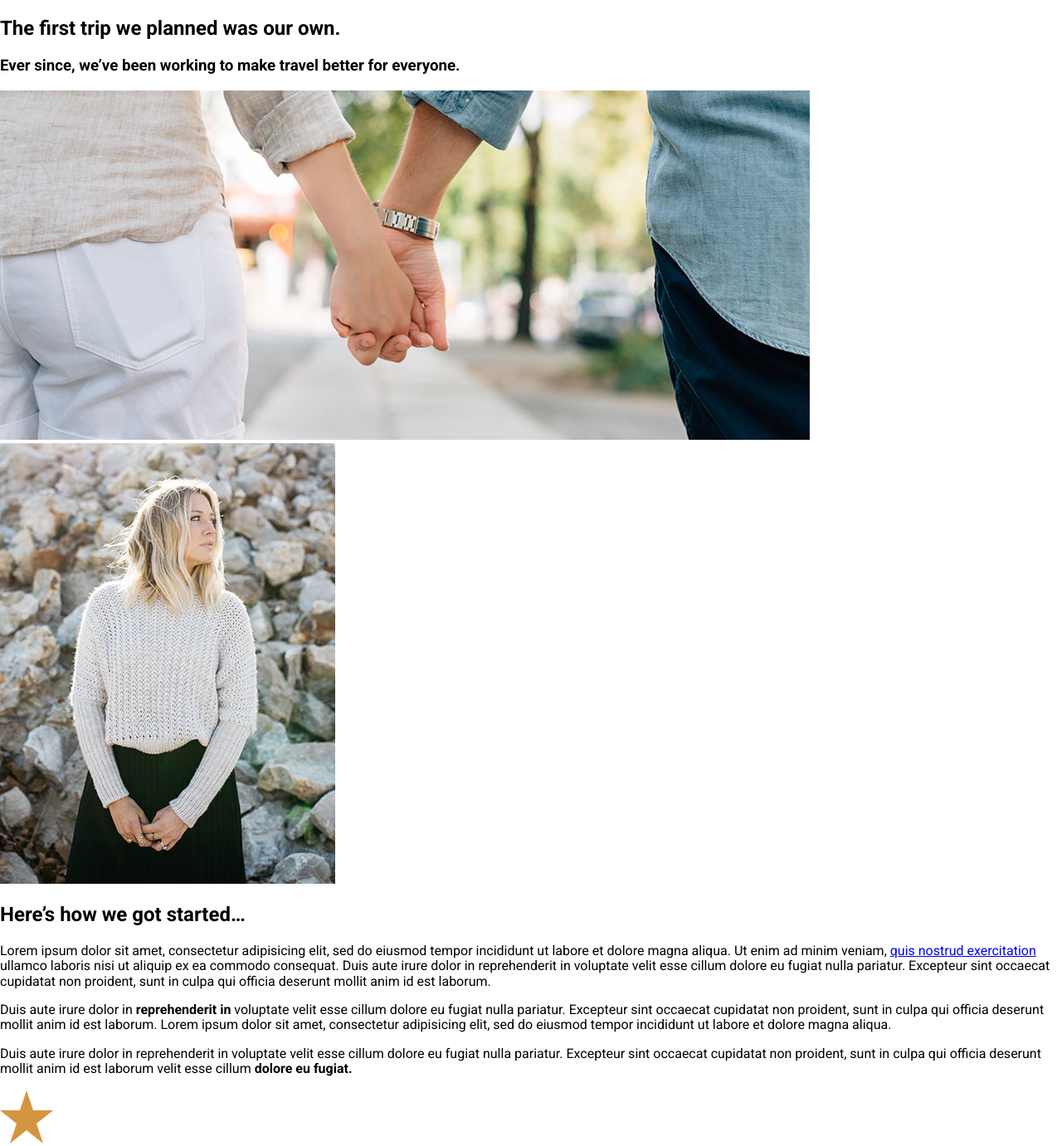
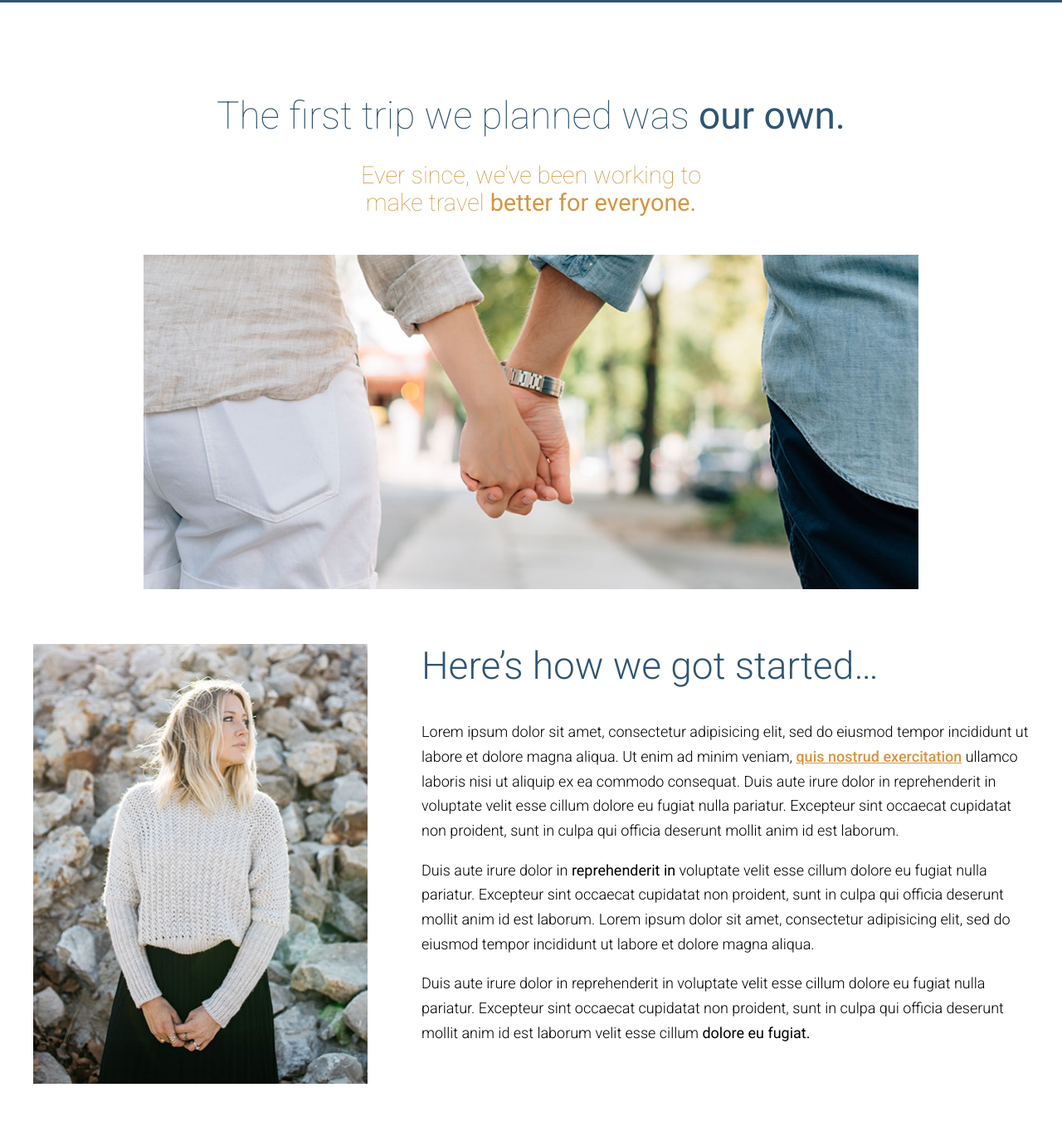
Before and after one commit to ajvergara/travel-site, a website: page app/index.html in a window 1280 px wide. Shown: the part 773-2154 px from the top of the page at 83% size. Drawn offline with Linux system fonts and the light colour scheme.

Commit message:
Completed Our Beginning Section

```diff
--- a/app/assets/styles/base/_global.css
+++ b/app/assets/styles/base/_global.css
@@ -1,3 +1,7 @@
+* {
+  box-sizing: border-box;
+}
+
 body{
   font-family: "Roboto", sans-serif;
 }
@@ -5,3 +9,7 @@ body{
 img{
   max-width: 100%;
 }
+
+a {
+  color: $mainOrange;
+}
--- a/app/assets/styles/base/_mixin.css
+++ b/app/assets/styles/base/_mixin.css
@@ -1,3 +1,11 @@
+@define-mixin clearfix{
+  &::after{
+    content: "";
+    display: table;
+    clear: both;
+  }
+}
+
 @define-mixin atSmall{
   @media only screen and (min-width: 530px){
     @mixin-content;
--- /dev/null
+++ b/app/assets/styles/modules/_container.css
@@ -0,0 +1,16 @@
+.container{
+  overflow: hidden;
+  max-width: 1236px;
+  margin-left: auto;
+  margin-right: auto;
+  padding-left: 18px;
+  padding-right: 18px;
+
+  &--medium{
+    max-width: 970px;
+  }
+
+  &--mb-small{
+    margin-bottom: 3.875em;
+  }
+}
--- /dev/null
+++ b/app/assets/styles/modules/_generic-container.css
@@ -0,0 +1,11 @@
+.generic-container{
+  p {
+    font-size: 1.125em;
+    font-weight: 300;
+    line-height: 1.65;
+  }
+
+  p a{
+    font-weight: 500;
+  }
+}
--- /dev/null
+++ b/app/assets/styles/modules/_heading.css
@@ -0,0 +1,39 @@
+.heading{
+  font-size: 2.875rem;
+  color: $mainBlue;
+  font-weight: 300;
+
+  &--no-margin-top{
+    margin-top: 0;
+  }
+
+  &--b-margin-small{
+    margin-bottom: .5em;
+  }
+
+  &--b-margin-large{
+    margin-bottom: 1.6em;
+  }
+
+  &--narrow{
+    max-width: 467px;
+    margin-left: auto;
+    margin-right: auto;
+  }
+
+  &--small{
+    font-size: 1.8rem;
+  }
+
+  &--orange{
+    color: $mainOrange;
+  }
+
+  &--light{
+    font-weight: 100;
+  }
+
+  &--center{
+    text-align: center;
+  }
+}
--- a/app/assets/styles/modules/_large-hero.css
+++ b/app/assets/styles/modules/_large-hero.css
@@ -1,5 +1,10 @@
 .large-hero{
   position: relative;
+  border-bottom: solid 6px $mainBlue;
+
+  &__image{
+    display: block;
+  }
 
   &__text-content{
     position: absolute;
--- /dev/null
+++ b/app/assets/styles/modules/_page-section.css
@@ -0,0 +1,8 @@
+.page-section{
+  padding: 4.5rem 0;
+
+  &--blue{
+    background-color: $mainBlue;
+    color: #fff;
+  }
+}
--- /dev/null
+++ b/app/assets/styles/modules/_row.css
@@ -0,0 +1,32 @@
+.row{
+
+  &--gutters{
+    margin-right: -65px;
+  }
+
+  &--gutters > div{
+    padding-right: 65px;
+  }
+
+  @mixin clearfix;
+
+  @mixin atMedium{
+    &__medium-4{
+      float: left;
+      width: 33.33%;
+    }
+
+    &__medium-4-larger{
+      width: 37%;
+    }
+
+    &__medium-8{
+      float: left;
+      width: 66.66%
+    }
+
+    &__medium-8-smaller{
+      width: 63%;
+    }
+  }
+}
--- a/app/assets/styles/styles.css
+++ b/app/assets/styles/styles.css
@@ -4,3 +4,8 @@
 @import "base/_global";
 @import "modules/_large-hero";
 @import "modules/_btn";
+@import "modules/_page-section";
+@import "modules/_container";
+@import "modules/_heading";
+@import "modules/_row";
+@import "modules/_generic-container";
--- a/app/index.html
+++ b/app/index.html
@@ -24,10 +24,10 @@
 
   <div class="large-hero">
     <picture>
-      <source srcset="assets/images/hero--large-i.jpg 1920w, assets/images/hero--large-hi-dpi-i.jpg 3840w" media="(min-width: 1380px)">
-      <source srcset="assets/images/hero--medium-i.jpg 1380w, assets/images/hero--medium-hi-dpi-i.jpg 2760w" media="(min-width: 900px)">
-      <source srcset="assets/images/hero--small-i.jpg 990w, assets/images/hero--small-hi-dpi-i.jpg 1980w" media="(min-width: 640px)">
-      <img srcset="assets/images/hero--smaller-i.jpg 640w, assets/images/hero--smaller-hi-dpi-i.jpg 1280w">
+      <source srcset="assets/images/hero--large.jpg 1920w, assets/images/hero--large-hi-dpi.jpg 3840w" media="(min-width: 1380px)">
+      <source srcset="assets/images/hero--medium.jpg 1380w, assets/images/hero--medium-hi-dpi.jpg 2760w" media="(min-width: 900px)">
+      <source srcset="assets/images/hero--small.jpg 990w, assets/images/hero--small-hi-dpi.jpg 1980w" media="(min-width: 640px)">
+      <img class="large-hero__image" srcset="assets/images/hero--smaller.jpg 640w, assets/images/hero--smaller-hi-dpi.jpg 1280w">
     </picture>
     <div class="large-hero__text-content">
       <h1 class="large-hero__title">Your clarity.</h1>
@@ -37,18 +37,32 @@
     </div>
   </div>
 
-  <div id="our-beginning">
-    <h2>The first trip we planned was our own.</h2>
-    <h3>Ever since, we&rsquo;ve been working to make travel better for everyone.</h3>
-    <img src="assets/images/first-trip.jpg" alt="Couple walking down a street.">
-    <img src="assets/images/our-start.jpg" alt="Our founder, Jane Doe">
-    <h2>Here&rsquo;s how we got started&hellip;</h2>
-    <p>Lorem ipsum dolor sit amet, consectetur adipisicing elit, sed do eiusmod tempor incididunt ut labore et dolore magna aliqua. Ut enim ad minim veniam, <a href="#">quis nostrud exercitation</a> ullamco laboris nisi ut aliquip ex ea commodo consequat. Duis aute irure dolor in reprehenderit in voluptate velit esse cillum dolore eu fugiat nulla pariatur. Excepteur sint occaecat cupidatat non proident, sunt in culpa qui officia deserunt mollit anim id est laborum.</p>
-    <p>Duis aute irure dolor in <strong>reprehenderit in</strong> voluptate velit esse cillum dolore eu fugiat nulla pariatur. Excepteur sint occaecat cupidatat non proident, sunt in culpa qui officia deserunt mollit anim id est laborum. Lorem ipsum dolor sit amet, consectetur adipisicing elit, sed do eiusmod tempor incididunt ut labore et dolore magna aliqua.</p>
-    <p>Duis aute irure dolor in reprehenderit in voluptate velit esse cillum dolore eu fugiat nulla pariatur. Excepteur sint occaecat cupidatat non proident, sunt in culpa qui officia deserunt mollit anim id est laborum velit esse cillum <strong>dolore eu fugiat.</strong></p>
+  <div id="our-beginning" class="page-section">
+    <div class="container">
+      <h2 class="heading heading--b-margin-small heading--light heading--center">The first trip we planned was <strong>our own.</strong></h2>
+      <h3 class="heading heading--b-margin-large heading--narrow heading--small heading--orange heading--light heading--center">Ever since, we&rsquo;ve been working to make travel <strong>better for everyone.</strong></h3>
+
+      <div class="container container--medium container--mb-small">
+        <img src="assets/images/first-trip.jpg" alt="Couple walking down a street.">
+      </div>
+
+      <div class="row row--gutters">
+        <div class="row__medium-4 row__medium-4-larger">
+          <img src="assets/images/our-start.jpg" alt="Our founder, Jane Doe">
+        </div>
+
+        <div class="row__medium-8 row__medium-8-smaller generic-container">
+          <h2 class="heading heading--no-margin-top">Here&rsquo;s how we got started&hellip;</h2>
+          <p>Lorem ipsum dolor sit amet, consectetur adipisicing elit, sed do eiusmod tempor incididunt ut labore et dolore magna aliqua. Ut enim ad minim veniam, <a href="#">quis nostrud exercitation</a> ullamco laboris nisi ut aliquip ex ea commodo consequat. Duis aute irure dolor in reprehenderit in voluptate velit esse cillum dolore eu fugiat nulla pariatur. Excepteur sint occaecat cupidatat non proident, sunt in culpa qui officia deserunt mollit anim id est laborum.</p>
+          <p>Duis aute irure dolor in <strong>reprehenderit in</strong> voluptate velit esse cillum dolore eu fugiat nulla pariatur. Excepteur sint occaecat cupidatat non proident, sunt in culpa qui officia deserunt mollit anim id est laborum. Lorem ipsum dolor sit amet, consectetur adipisicing elit, sed do eiusmod tempor incididunt ut labore et dolore magna aliqua.</p>
+          <p>Duis aute irure dolor in reprehenderit in voluptate velit esse cillum dolore eu fugiat nulla pariatur. Excepteur sint occaecat cupidatat non proident, sunt in culpa qui officia deserunt mollit anim id est laborum velit esse cillum <strong>dolore eu fugiat.</strong></p>
+        </div>
+      </div>
+
+    </div>
   </div>
 
-  <div id="features">
+  <div id="features" class="page-section page-section--blue">
     <img src="assets/images/icons/star.svg">
     <h2>Our Features</h2>
 
--- a/app/temp/styles/styles.css
+++ b/app/temp/styles/styles.css
@@ -341,6 +341,10 @@ template {
   display: none;
 }
 
+* {
+  box-sizing: border-box;
+}
+
 body{
   font-family: "Roboto", sans-serif;
 }
@@ -349,9 +353,18 @@ img{
   max-width: 100%;
 }
 
+a {
+  color: #d59541;
+}
+
 .large-hero{
   position: relative;
+  border-bottom: solid 6px #2f5572;
 }
+
+.large-hero__image{
+    display: block;
+  }
 
 .large-hero__text-content{
     position: absolute;
@@ -432,3 +445,113 @@ img{
       font-size: 1.25rem
   }
   }
+
+.page-section{
+  padding: 4.5rem 0;
+}
+
+.page-section--blue{
+    background-color: #2f5572;
+    color: #fff;
+  }
+
+.container{
+  overflow: hidden;
+  max-width: 1236px;
+  margin-left: auto;
+  margin-right: auto;
+  padding-left: 18px;
+  padding-right: 18px;
+}
+
+.container--medium{
+    max-width: 970px;
+  }
+
+.container--mb-small{
+    margin-bottom: 3.875em;
+  }
+
+.heading{
+  font-size: 2.875rem;
+  color: #2f5572;
+  font-weight: 300;
+}
+
+.heading--no-margin-top{
+    margin-top: 0;
+  }
+
+.heading--b-margin-small{
+    margin-bottom: .5em;
+  }
+
+.heading--b-margin-large{
+    margin-bottom: 1.6em;
+  }
+
+.heading--narrow{
+    max-width: 467px;
+    margin-left: auto;
+    margin-right: auto;
+  }
+
+.heading--small{
+    font-size: 1.8rem;
+  }
+
+.heading--orange{
+    color: #d59541;
+  }
+
+.heading--light{
+    font-weight: 100;
+  }
+
+.heading--center{
+    text-align: center;
+  }
+
+.row--gutters{
+    margin-right: -65px;
+  }
+
+.row--gutters > div{
+    padding-right: 65px;
+  }
+
+.row::after{
+    content: "";
+    display: table;
+    clear: both;
+  }
+
+@media only screen and (min-width: 768px){
+    .row__medium-4{
+      float: left;
+      width: 33.33%;
+    }
+
+    .row__medium-4-larger{
+      width: 37%;
+    }
+
+    .row__medium-8{
+      float: left;
+      width: 66.66%
+    }
+
+    .row__medium-8-smaller{
+      width: 63%;
+    }
+  }
+
+.generic-container p {
+    font-size: 1.125em;
+    font-weight: 300;
+    line-height: 1.65;
+  }
+
+.generic-container p a{
+    font-weight: 500;
+  }
```
